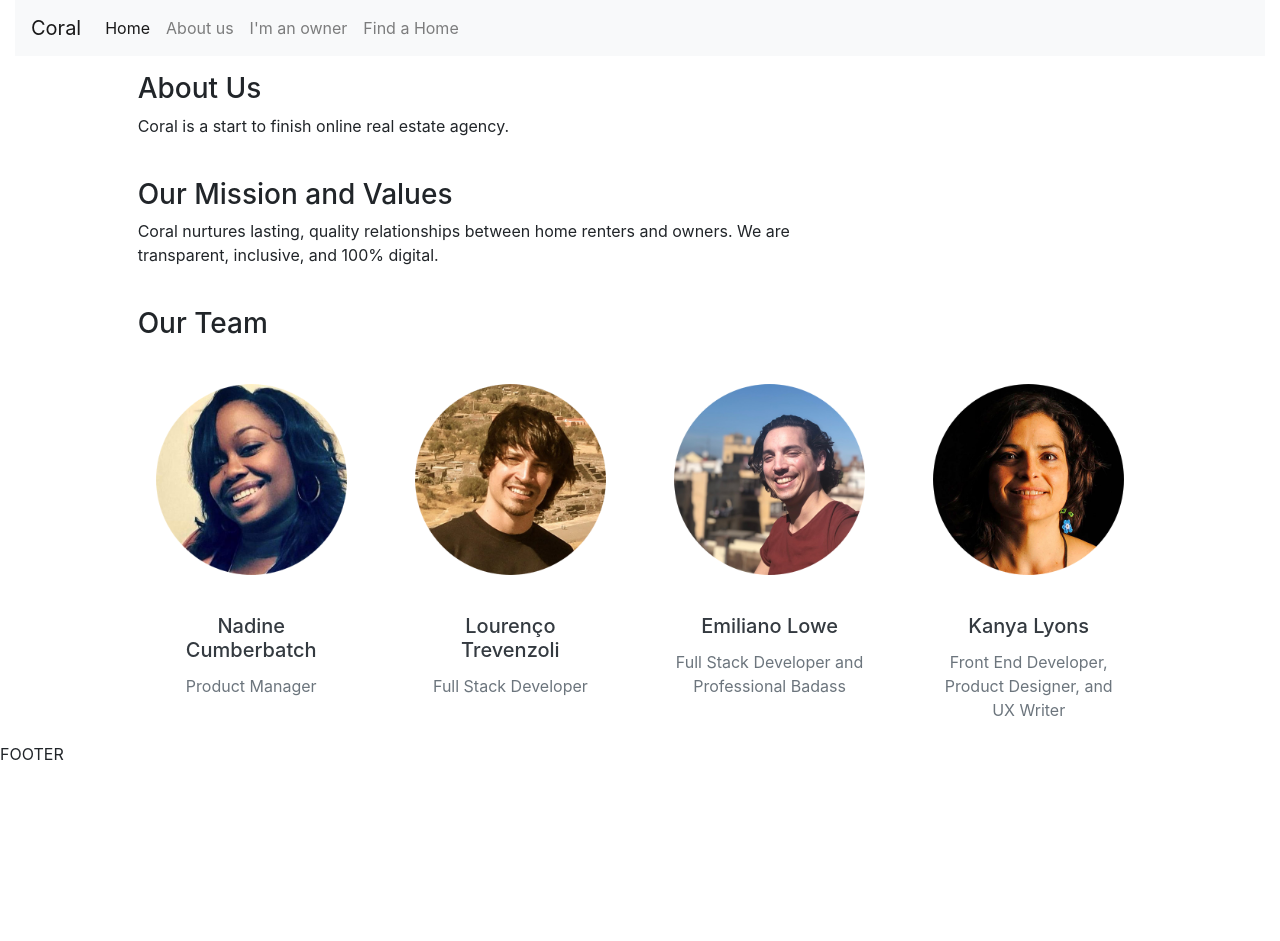
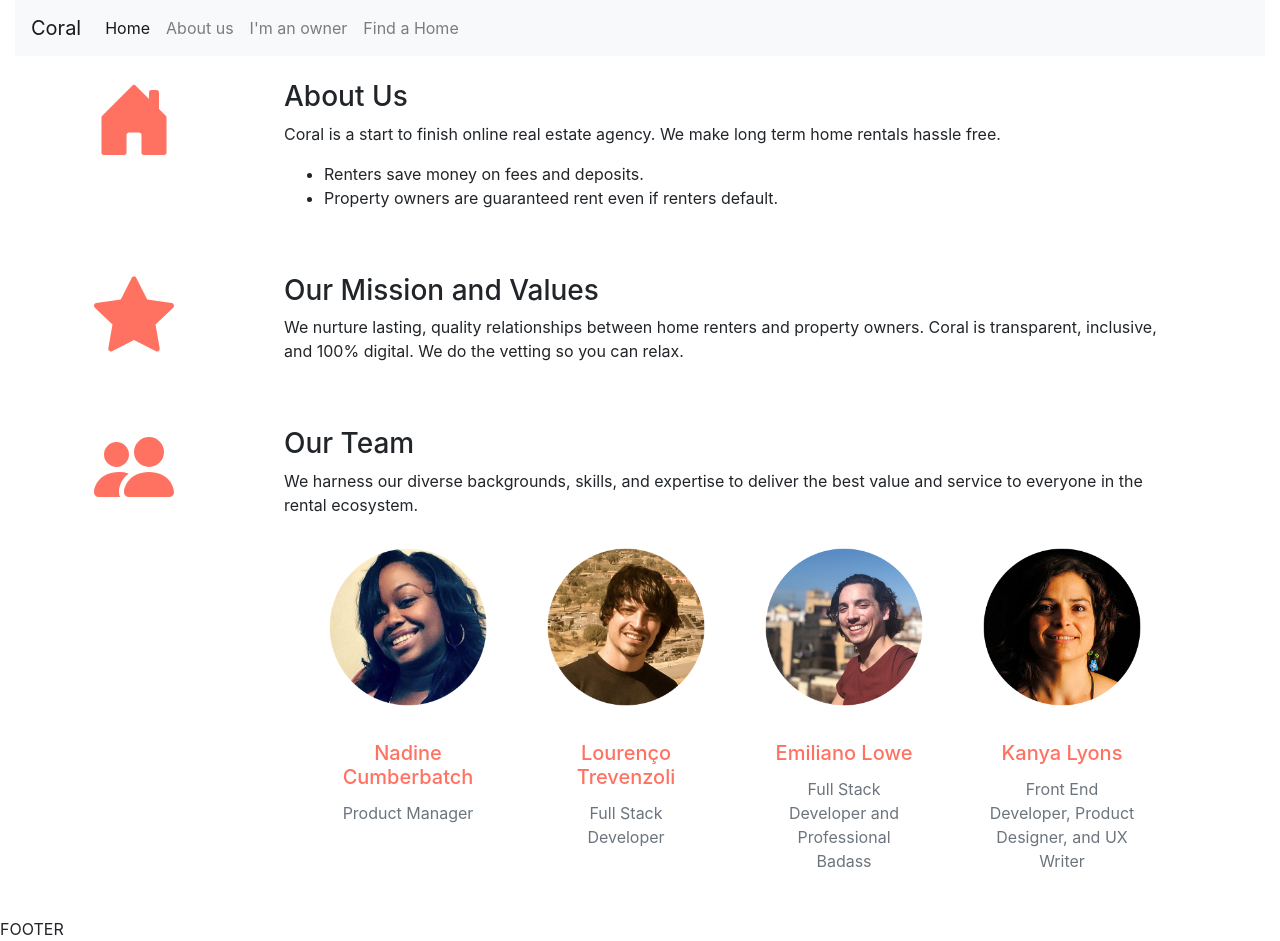
Before and after one commit to emilianolowe/coral-frontend, a React (Create React App) app: page /aboutus in a window 1280 px wide. Before the commit the page ends 800 px from the top, so only its background shows below. Built offline with nearby package versions, Linux system fonts and the light colour scheme.

Commit message:
finalize About Me design and add Coral color accent

```diff
--- a/src/components/AboutUs.js
+++ b/src/components/AboutUs.js
@@ -4,38 +4,52 @@ import TeamCard from './TeamCard';
 class AboutUs extends Component {
 
     render() {
+        return (
+            <div className="container">
 
-        return (
-            <div class="col-md-10 offset-md-1">
-                <div className="row-fluid justify-content-center">
-                    <div class="col-md-8 m-2 p-2">
+                <div className="row">
+                    <div className="col-md-2 p-4">
+                        <svg className="bi bi-house-door-fill" width="5em" height="5em" viewBox="0 0 16 16" fill="#ff7262" xmlns="http://www.w3.org/2000/svg">
+                            <path d="M6.5 10.995V14.5a.5.5 0 01-.5.5H2a.5.5 0 01-.5-.5v-7a.5.5 0 01.146-.354l6-6a.5.5 0 01.708 0l6 6a.5.5 0 01.146.354v7a.5.5 0 01-.5.5h-4a.5.5 0 01-.5-.5V11c0-.25-.25-.5-.5-.5H7c-.25 0-.5.25-.5.495z" />
+                            <path fill-rule="evenodd" d="M13 2.5V6l-2-2V2.5a.5.5 0 01.5-.5h1a.5.5 0 01.5.5z" clip-rule="evenodd" />
+                        </svg>
+                    </div>
+                    <div className="col-md-10 p-4">
                         <h3>About Us</h3>
-                        <p>Coral is a start to finish online real estate agency.</p>
+                        <p>Coral is a start to finish online real estate agency. We make long term home rentals hassle free. </p>
+                        <ul>
+                            <li>Renters save money on fees and deposits.</li>
+                            <li>Property owners are guaranteed rent even if renters default.</li>
+                        </ul>
                     </div>
                 </div>
-                <div class="col-md-4">
-
-                </div>
-                <div className="row-fluid justify-content-center">
-                <div class="col-md-4">
-
-                </div>
-                    <div class="col-md-8 m-2 p-2">
+                <div className="row">
+                    <div className="col-md-2 p-4">
+                        <svg class="bi bi-star-fill" width="5em" height="5em" viewBox="0 0 16 16" fill="#ff7262" xmlns="http://www.w3.org/2000/svg">
+                        <path d="M3.612 15.443c-.386.198-.824-.149-.746-.592l.83-4.73L.173 6.765c-.329-.314-.158-.888.283-.95l4.898-.696L7.538.792c.197-.39.73-.39.927 0l2.184 4.327 4.898.696c.441.062.612.636.283.95l-3.523 3.356.83 4.73c.078.443-.36.79-.746.592L8 13.187l-4.389 2.256z"/>
+                        </svg>
+                    </div>
+                    <div className="col-md-10 p-4">
                         <h3>Our Mission and Values</h3>
-                        <p>Coral nurtures lasting, quality relationships between home renters and owners. We are transparent, inclusive, and 100% digital.</p>
+                        <p>We nurture lasting, quality relationships between home renters and property owners. Coral is transparent, inclusive, and 100% digital. We do the vetting so you can relax.</p>
                     </div>
                 </div>
-                <div className="row-fluid justify-content-center">
-                    <div class="col-md-10 m-2 p-2">
+                <div className="row">
+                <div className="col-md-2 p-4">
+                        <svg className="bi bi-people-fill" width="5em" height="5em" viewBox="0 0 16 16" fill="#ff7262" xmlns="http://www.w3.org/2000/svg">
+                            <path fill-rule="evenodd" d="M7 14s-1 0-1-1 1-4 5-4 5 3 5 4-1 1-1 1H7zm4-6a3 3 0 100-6 3 3 0 000 6zm-5.784 6A2.238 2.238 0 015 13c0-1.355.68-2.75 1.936-3.72A6.325 6.325 0 005 9c-4 0-5 3-5 4s1 1 1 1h4.216zM4.5 8a2.5 2.5 0 100-5 2.5 2.5 0 000 5z" clip-rule="evenodd" />
+                        </svg>
+                    </div>
+                    <div className="col-md-10 p-4">
                         <h3>Our Team</h3>
+                        <p>We harness our diverse backgrounds, skills, and expertise to deliver the best value and service to everyone in the rental ecosystem. </p>
+                        <div className="col justify-content-left">
+                <TeamCard />
+                </div>
                     </div>
                 </div>
-                <TeamCard/>
             </div>
         );
-
     }
-
 }
-
 export default AboutUs;
--- a/src/components/TeamCard.js
+++ b/src/components/TeamCard.js
@@ -4,24 +4,24 @@ import Card from './NoButtonCard';
 class TeamCard extends Component {
   render() {
     return (
-      <div className="container-fluid d-flex justify-content-left">
-        <div className="row">
-          <div className="col-md-3">
+      <div className="container-fluid d-flex">
+        <div className="row align">
+          <div className="col-lg-3">
           <Card imgsrc="img/nadine.png"
               title="Nadine Cumberbatch"
               bodyText="Product Manager"/>
           </div>
-          <div className="col-md-3">
+          <div className="col-lg-3">
             <Card imgsrc="img/lourenco.png"
               title="Lourenço Trevenzoli"
               bodyText="Full Stack Developer"/>
           </div>
-          <div className="col-md-3">
+          <div className="col-lg-3">
             <Card imgsrc="img/nano.png"
               title="Emiliano Lowe"
               bodyText="Full Stack Developer and Professional Badass"/>
           </div>
-          <div className="col-md-3">
+          <div className="col-lg-3">
             <Card imgsrc="img/kanya.png"
               title="Kanya Lyons"
               bodyText="Front End Developer, Product Designer, and UX Writer"/>
--- a/src/index.css
+++ b/src/index.css
@@ -45,3 +45,7 @@ code {
   margin-right: 0.4em;
   margin-left: 0.4em;
 }
+.card-title {
+  /* Text styles */
+  color: #ff7262;
+}
```
